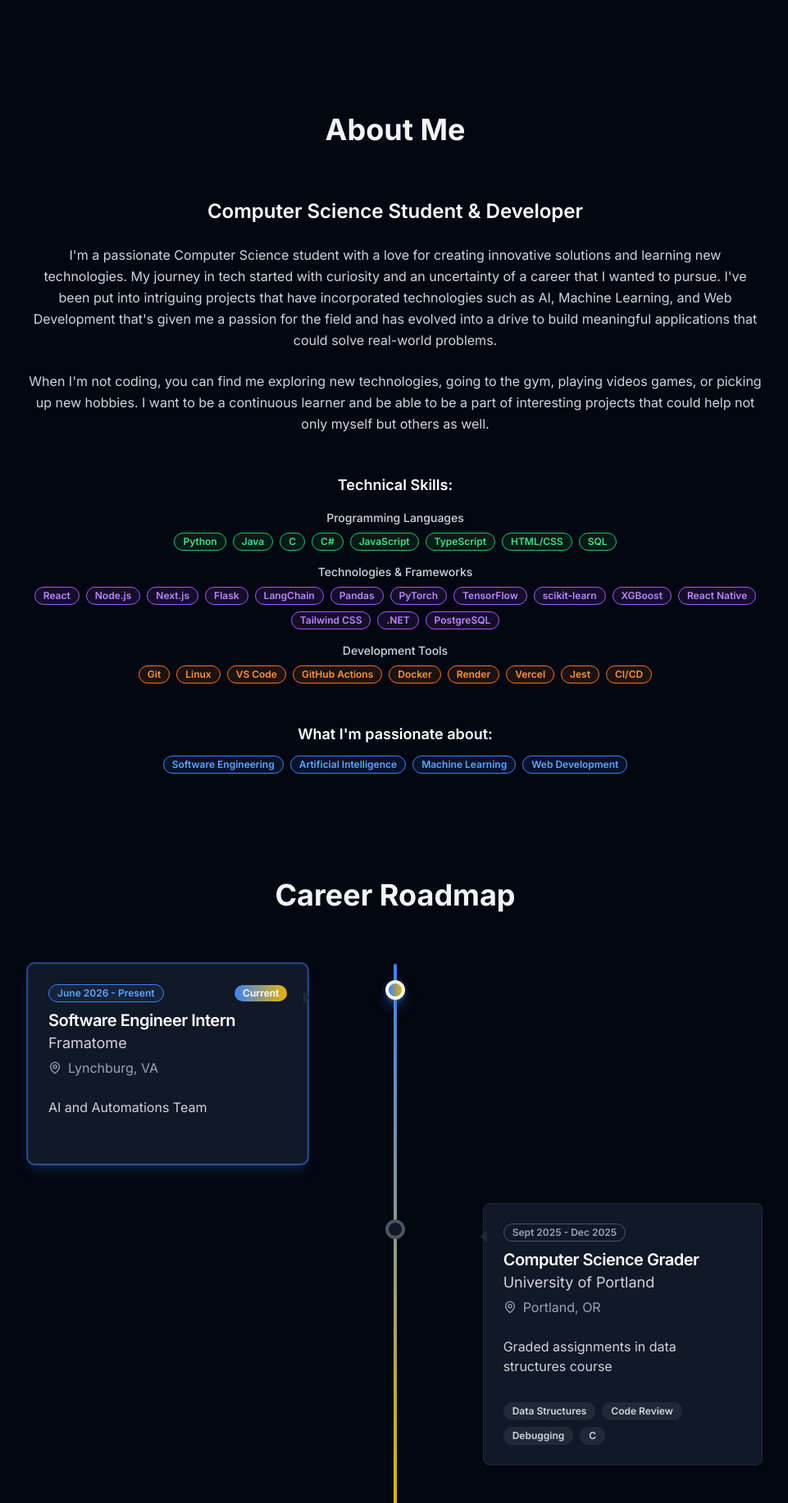
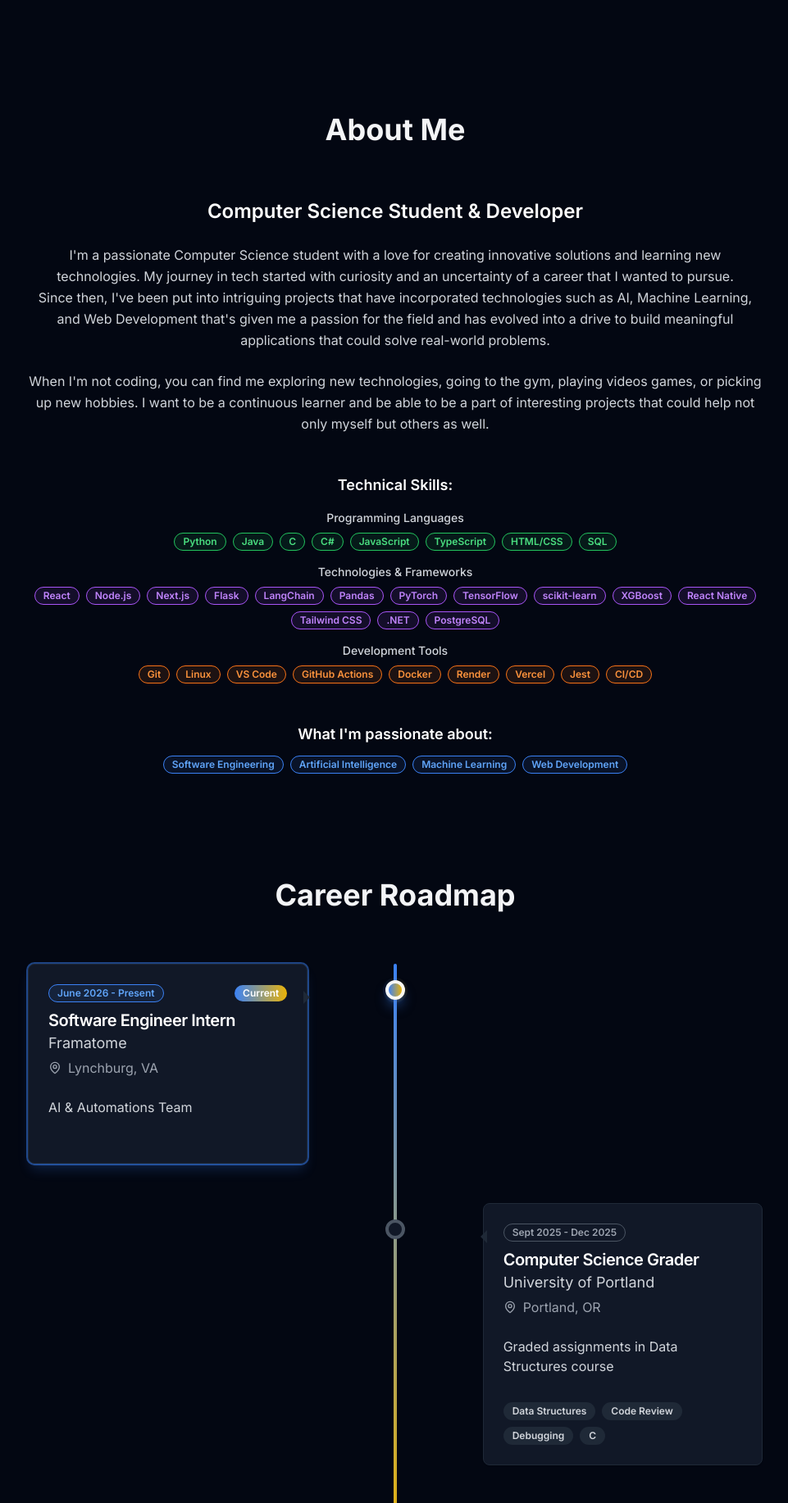
Before and after one commit to Danie1Le/Danie1Le.github.io, a Next.js app: page / in a window 1280 px wide. Shown: the part 710-2544 px from the top of the page at 82% size, without its empty margins (158-1119 px from the left). Built offline with nearby package versions, Linux system fonts and the light colour scheme.

Commit message:
Update info in about me and experience section

```diff
--- a/components/aboutSection.tsx
+++ b/components/aboutSection.tsx
@@ -25,8 +25,9 @@ export default function AboutSection({ visibleSections }: AboutSectionProps) {
             <h3 className="text-2xl font-semibold text-white mb-4">Computer Science Student & Developer</h3>
             <p className="text-gray-300 leading-relaxed">
               I'm a passionate Computer Science student with a love for creating innovative solutions and learning new technologies.
-              My journey in tech started with curiosity and an uncertainty of a career that I wanted to pursue. I've been put into
-              intriguing projects that have incorporated technologies such as AI, Machine Learning, and Web Development that's given me a passion for
+              My journey in tech started with curiosity and an uncertainty of a career that I wanted to pursue.
+              <br />
+              Since then, I've been put into intriguing projects that have incorporated technologies such as AI, Machine Learning, and Web Development that's given me a passion for
               the field and has evolved into a drive to build meaningful applications that could solve real-world problems.
             </p>
             <p className="text-gray-300 leading-relaxed">
--- a/lib/data.ts
+++ b/lib/data.ts
@@ -28,7 +28,7 @@ export const jobs: Job[] = [
     company: "Framatome",
     period: "June 2026 - Present",
     location: "Lynchburg, VA",
-    description: "AI and Automations Team",
+    description: "AI & Automations Team",
     details: ["To be updated"],
     skills: [],
     side: "left",
@@ -39,7 +39,7 @@ export const jobs: Job[] = [
     company: "University of Portland",
     period: "Sept 2025 - Dec 2025",
     location: "Portland, OR",
-    description: "Graded assignments in data structures course",
+    description: "Graded assignments in Data Structures course",
     details: [
       "Maintained 100% on-time grading delivery by evaluating 25-30 weekly data structures assignments",
       "Improved programming skills for 25 students by providing targeted code review and debugging support"
```
